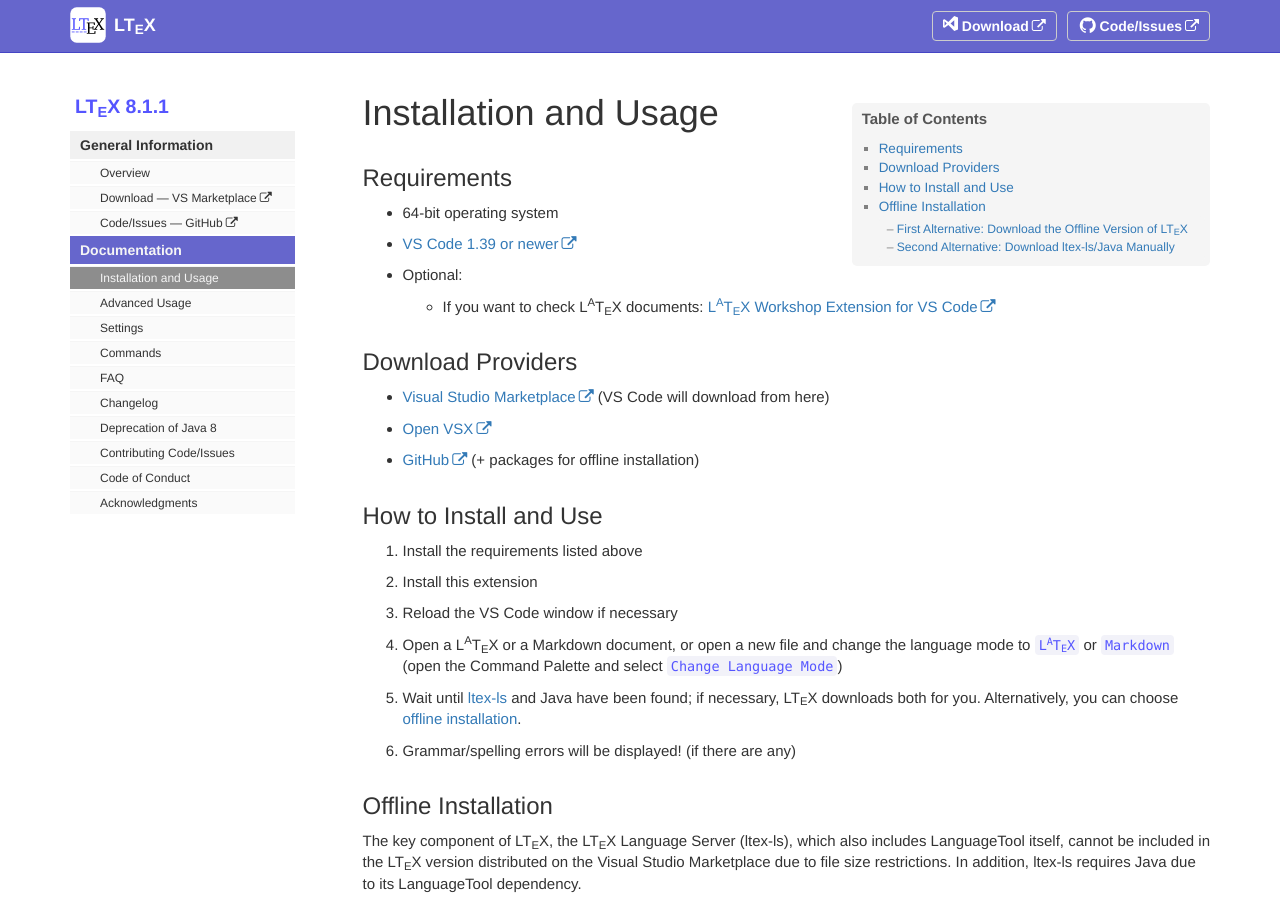
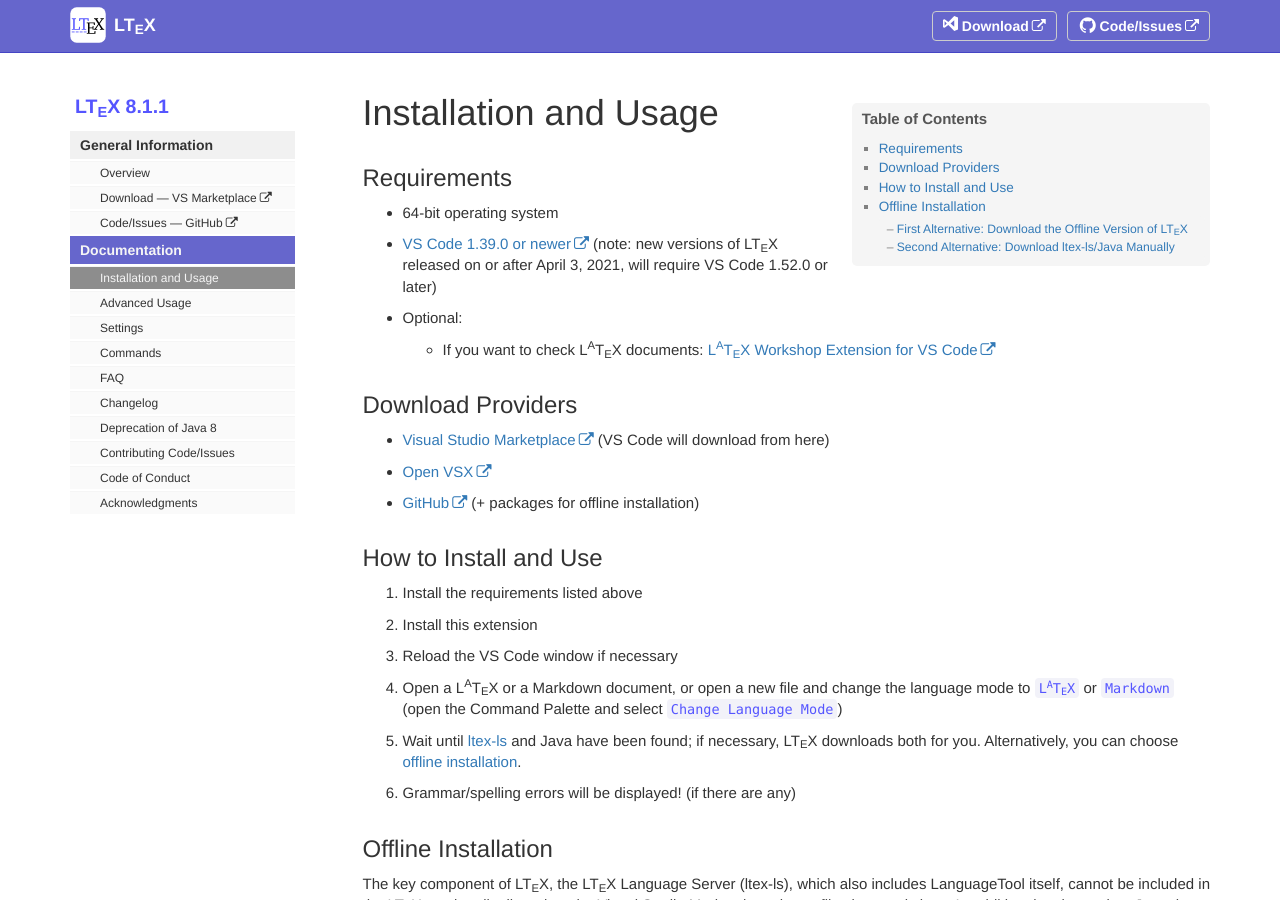
Before and after one commit to valentjn/vscode-ltex, a Jekyll site: the page built from pages/docs/installation-and-usage.md, in a window 1280 px wide and 900 px high. Built offline with Jekyll 4.4.1, drawn with Linux system fonts in a browser that asks for light colours.

Commit message:
Add upcoming update of VS Code to inst./usage

```diff
--- a/pages/docs/installation-and-usage.md
+++ b/pages/docs/installation-and-usage.md
@@ -14,7 +14,7 @@
 ## Requirements
 
 - 64-bit operating system
-- [VS Code 1.39 or newer](https://code.visualstudio.com/)
+- [VS Code 1.39.0 or newer](https://code.visualstudio.com/) (note: new versions of LTeX released on or after April 3, 2021, will require VS Code 1.52.0 or later)
 - Optional:
   - If you want to check LaTeX documents: [LaTeX Workshop Extension for VS Code](https://marketplace.visualstudio.com/items?itemName=James-Yu.latex-workshop)
 
```
